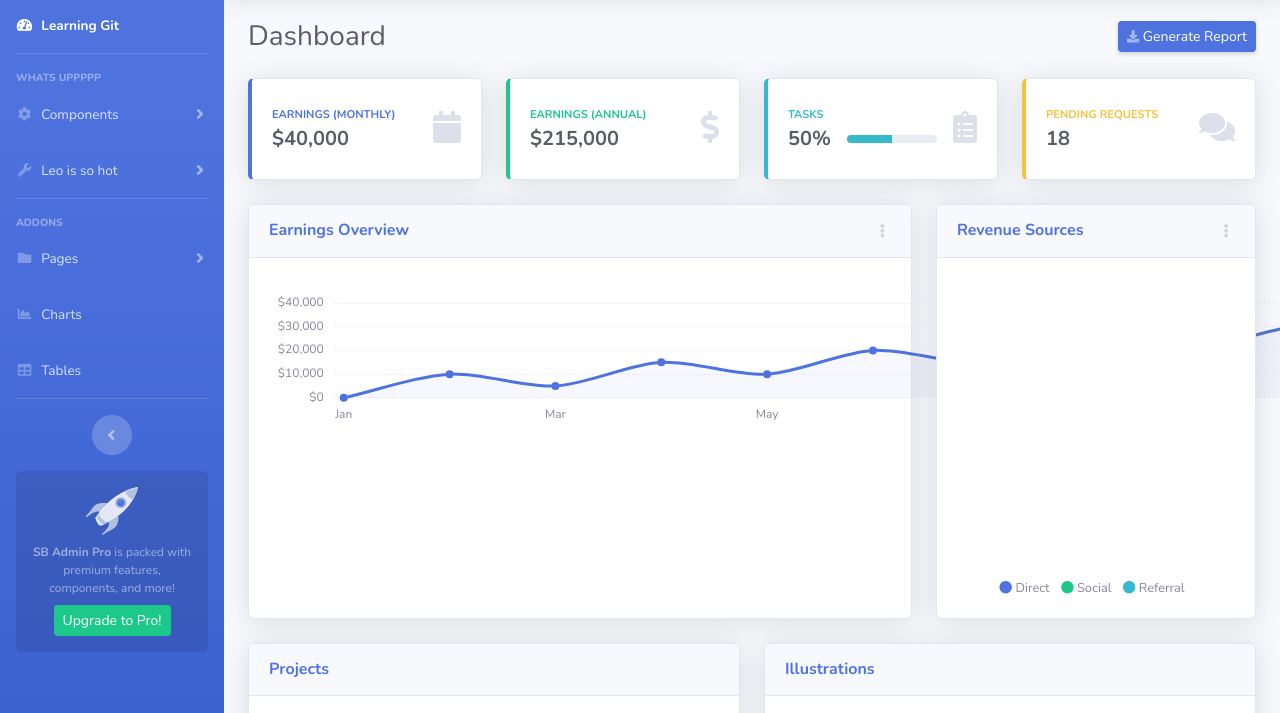
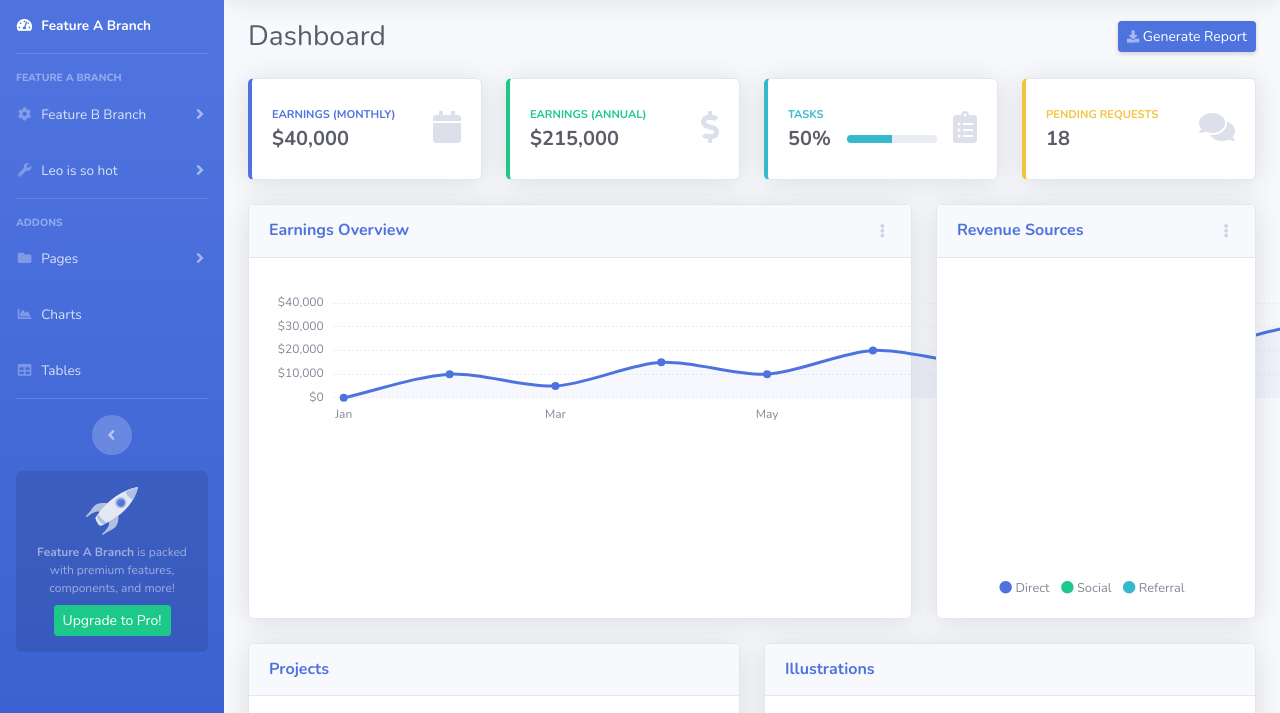
Before and after one commit to carly-west/WDD330, a website with bundled scripts: page index.html in a window 1280 px wide. Shown: the part 74-787 px from the top of the page. Built offline with nearby package versions, Linux system fonts and the light colour scheme.

Commit message:
Initial commit on feature a

```diff
--- a/index.html
+++ b/index.html
@@ -45,7 +45,7 @@
             <li class="nav-item active">
                 <a class="nav-link" href="index.html">
                     <i class="fas fa-fw fa-tachometer-alt"></i>
-                    <span>Learning Git</span></a>
+                    <span>Feature A Branch</span></a>
             </li>
 
             <!-- Divider -->
@@ -53,7 +53,7 @@
 
             <!-- Heading -->
             <div class="sidebar-heading">
-                Whats uppppp
+                Feature A Branch
             </div>
 
             <!-- Nav Item - Pages Collapse Menu -->
@@ -61,7 +61,7 @@
                 <a class="nav-link collapsed" href="#" data-toggle="collapse" data-target="#collapseTwo"
                     aria-expanded="true" aria-controls="collapseTwo">
                     <i class="fas fa-fw fa-cog"></i>
-                    <span>Components</span>
+                    <span>Feature B Branch</span>
                 </a>
                 <div id="collapseTwo" class="collapse" aria-labelledby="headingTwo" data-parent="#accordionSidebar">
                     <div class="bg-white py-2 collapse-inner rounded">
@@ -145,7 +145,7 @@
             <!-- Sidebar Message -->
             <div class="sidebar-card d-none d-lg-flex">
                 <img class="sidebar-card-illustration mb-2" src="img/undraw_rocket.svg" alt="...">
-                <p class="text-center mb-2"><strong>SB Admin Pro</strong> is packed with premium features, components, and more!</p>
+                <p class="text-center mb-2"><strong>Feature A Branch</strong> is packed with premium features, components, and more!</p>
                 <a class="btn btn-success btn-sm" href="https://startbootstrap.com/theme/sb-admin-pro">Upgrade to Pro!</a>
             </div>
 
```
